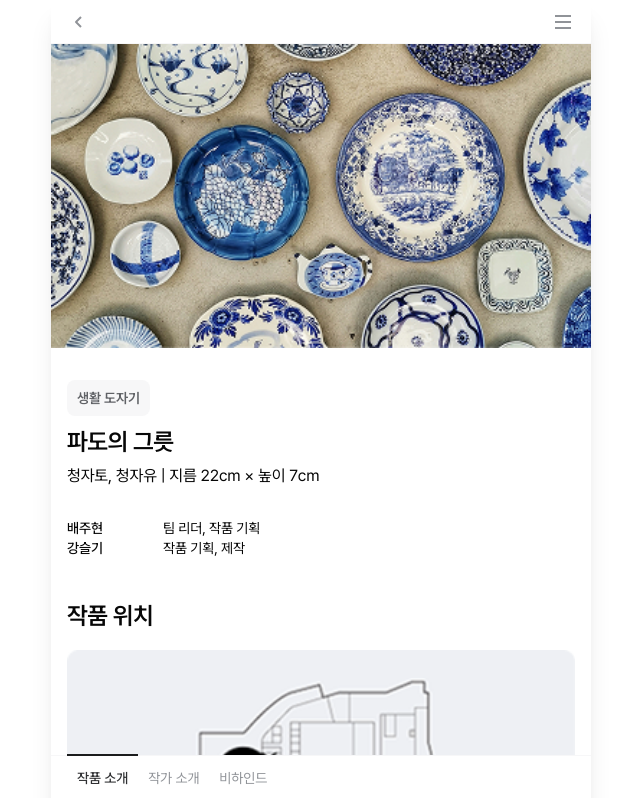
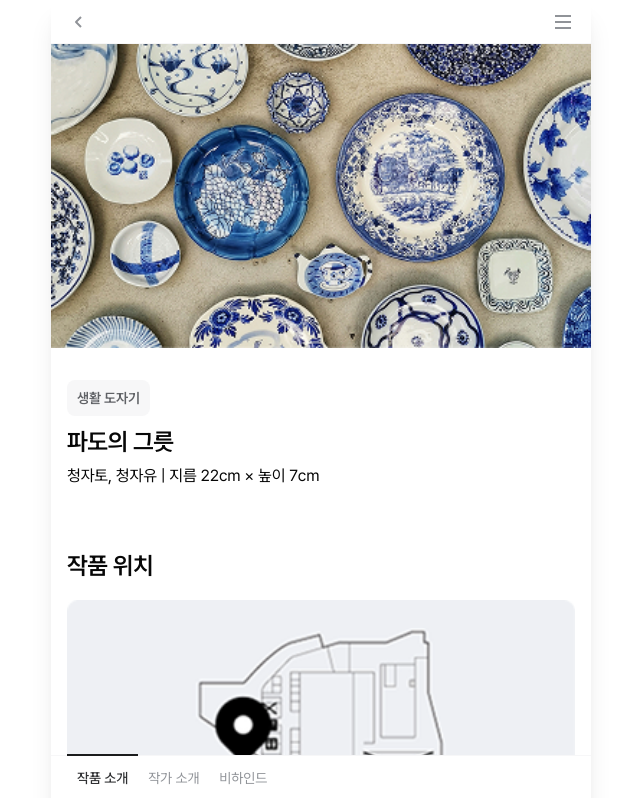
Before and after one commit to DoLog-Team/DoLog-FE, a Next.js app in the folder apps/client/: page /1/artwork/1 in a window 1280 px wide. Shown: the top 798 px of the page, without its empty margins (319-959 px from the left). Built offline with nearby package versions, Linux system fonts and the light colour scheme; no server answers.

Commit message:
fix: artistrow 이번 전시에서 제거

```diff
--- a/apps/client/app/[exhibitionId]/artwork/[artworkId]/_components/InfoSection.tsx
+++ b/apps/client/app/[exhibitionId]/artwork/[artworkId]/_components/InfoSection.tsx
@@ -38,9 +38,10 @@ export const InfoSection = ({ data }: InfoSectionProps) => {
 					</p>
 				)}
 			</div>
-			<div className="mt-2.5">
+			{/* TODO : 추후 개선 논의 필요 (이번 전시에서만 [이름-역할] 영역 제외)  */}
+			{/* <div className="mt-2.5">
 				<RowList rows={artistRows} />
-			</div>
+			</div> */}
 		</section>
 	);
 };
```
